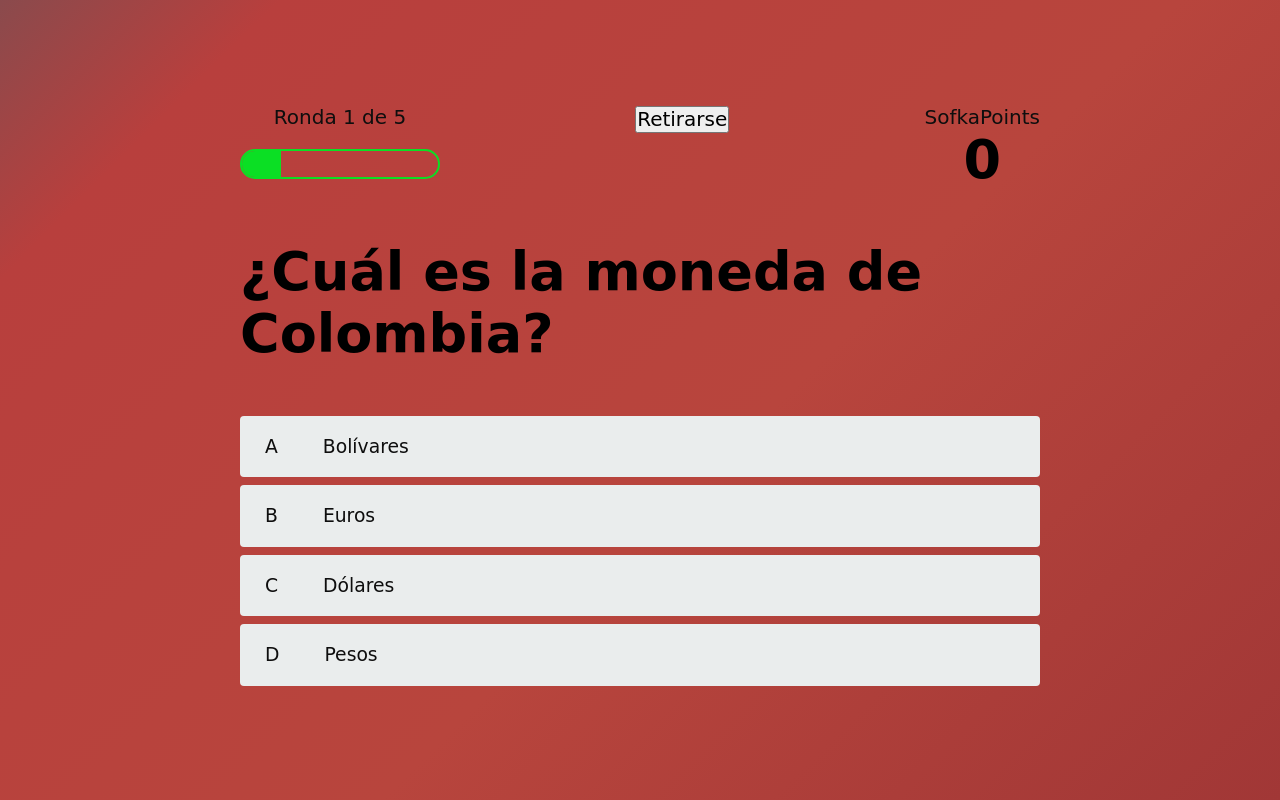
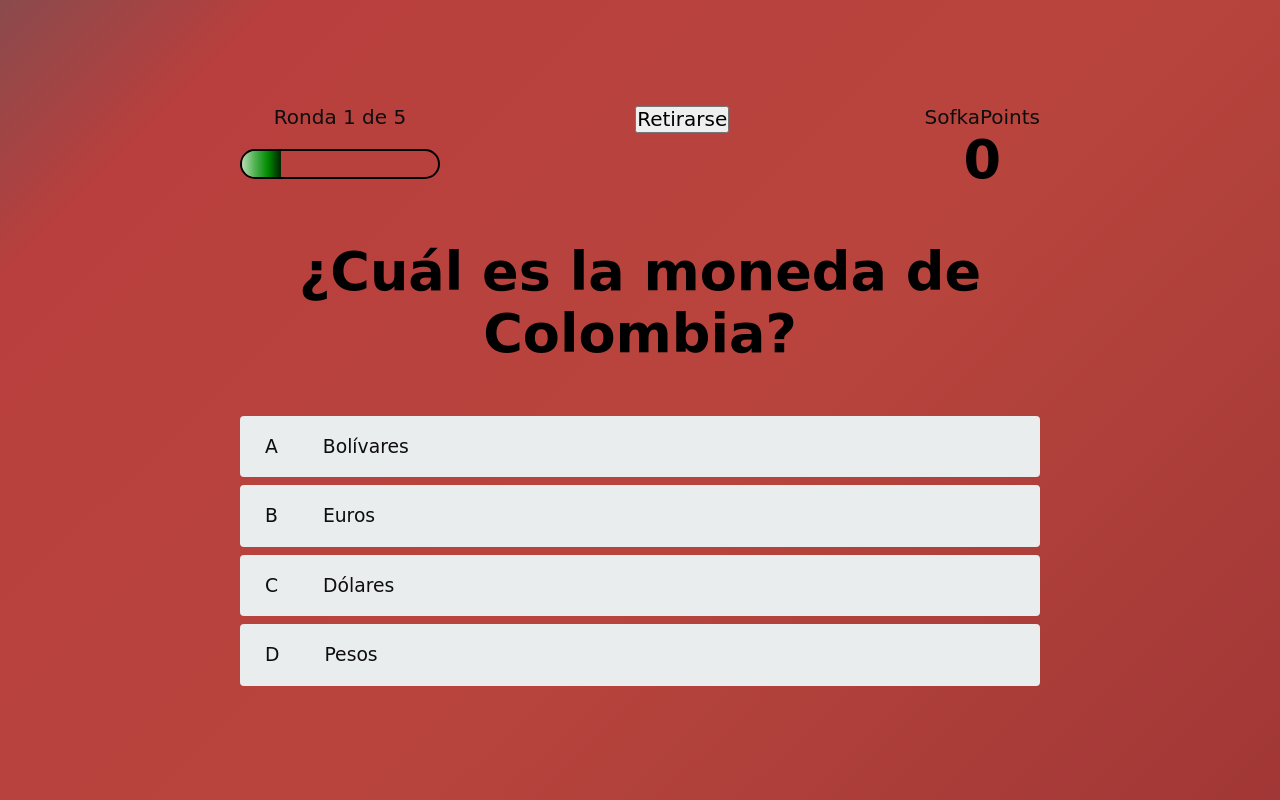
Before and after one commit to JuanPabloSR/PIENSALO, a plain HTML site: page game.html in a window 1280 px wide. Drawn offline with Linux system fonts and the light colour scheme; a web font is replaced by a local one.

Commit message:
version1.1

```diff
--- a/js/game.js
+++ b/js/game.js
@@ -1,3 +1,4 @@
+//variables
 const question = document.querySelector('#question');
 const choices = Array.from(document.querySelectorAll('.choice-text'));
 const progressText = document.querySelector('#progressText');
@@ -9,7 +10,7 @@ let acceptingAnswers = true
 let score = 0
 let questionCounter = 0
 let availableQuestions = []
-
+//preguntas
 let questions = [
     {
         question: "¿Cuál es la moneda de Colombia? ",
@@ -216,7 +217,9 @@ let questions5 = [
 ]
 const SCORE_POINTS = 100
 const MAX_QUESTIONS = 5
+
 // inicio del juego
+
 startGame = () => {
     questionCounter = 0
     score = 0
@@ -228,6 +231,7 @@ startGame = () => {
     getNewQuestion()
 }
 
+//final
 endGame = () =>{
     localStorage.setItem('mostRecentScore', score)
 
@@ -297,7 +301,7 @@ choices.forEach(choice => {
         const selectedAnswer = selectedChoice.dataset['number']
 
         let classToApply = selectedAnswer == currentQuestion.answer ? 'correct' : 'incorrect'
-        //cambia color fondo
+        //resalta si es correcta o incorrecta
         selectedChoice.parentElement.classList.add(classToApply)
 
         setTimeout(() => {
@@ -313,7 +317,7 @@ choices.forEach(choice => {
                 endGame()
             }
 
-        }, 1000)
+        }, 600)
 
 
 
--- a/sass/game.scss
+++ b/sass/game.scss
@@ -65,14 +65,19 @@ body {
 #progressBar {
     width: 20rem;
     height: 3rem;
-    border: 0.2rem solid rgb(11, 223, 36);
+    border: 0.2rem solid black;
     margin-top: 2rem;
     border-radius: 50px;
     overflow: hidden;
 }
 #progressBarFull {
     height: 100%;
-    background: rgb(11, 223, 36);
+    /* Permalink - use to edit and share this gradient: https://colorzilla.com/gradient-editor/#b4ddb4+0,83c783+17,52b152+33,008a00+67,005700+83,002400+100;Green+3D+%231 */
+    background: rgb(180,221,180); /* Old browsers */
+    background: -moz-linear-gradient(left,  rgb(180,221,180) 0%, rgb(131,199,131) 17%, rgb(82,177,82) 33%, rgb(0,138,0) 67%, rgb(0,87,0) 83%, rgb(0,36,0) 100%); /* FF3.6-15 */
+    background: -webkit-linear-gradient(left,  rgb(180,221,180) 0%,rgb(131,199,131) 17%,rgb(82,177,82) 33%,rgb(0,138,0) 67%,rgb(0,87,0) 83%,rgb(0,36,0) 100%); /* Chrome10-25,Safari5.1-6 */
+    background: linear-gradient(to right,  rgb(180,221,180) 0%,rgb(131,199,131) 17%,rgb(82,177,82) 33%,rgb(0,138,0) 67%,rgb(0,87,0) 83%,rgb(0,36,0) 100%); /* W3C, IE10+, FF16+, Chrome26+, Opera12+, Safari7+ */
+    filter: progid:DXImageTransform.Microsoft.gradient( startColorstr='#b4ddb4', endColorstr='#002400',GradientType=1 ); /* IE6-9 */
     width: 0;
 }
 
--- a/sass/layout/_body.scss
+++ b/sass/layout/_body.scss
@@ -12,6 +12,7 @@ h1 {
     font-size: 5.4rem;
     color: #000000;
     margin-bottom: 5rem;
+    text-align: center;
 }
 h2 {
     font-size: 4.2rem;
```
Also changed, not shown: css/game.css, css/styles.css, 3 other files.
